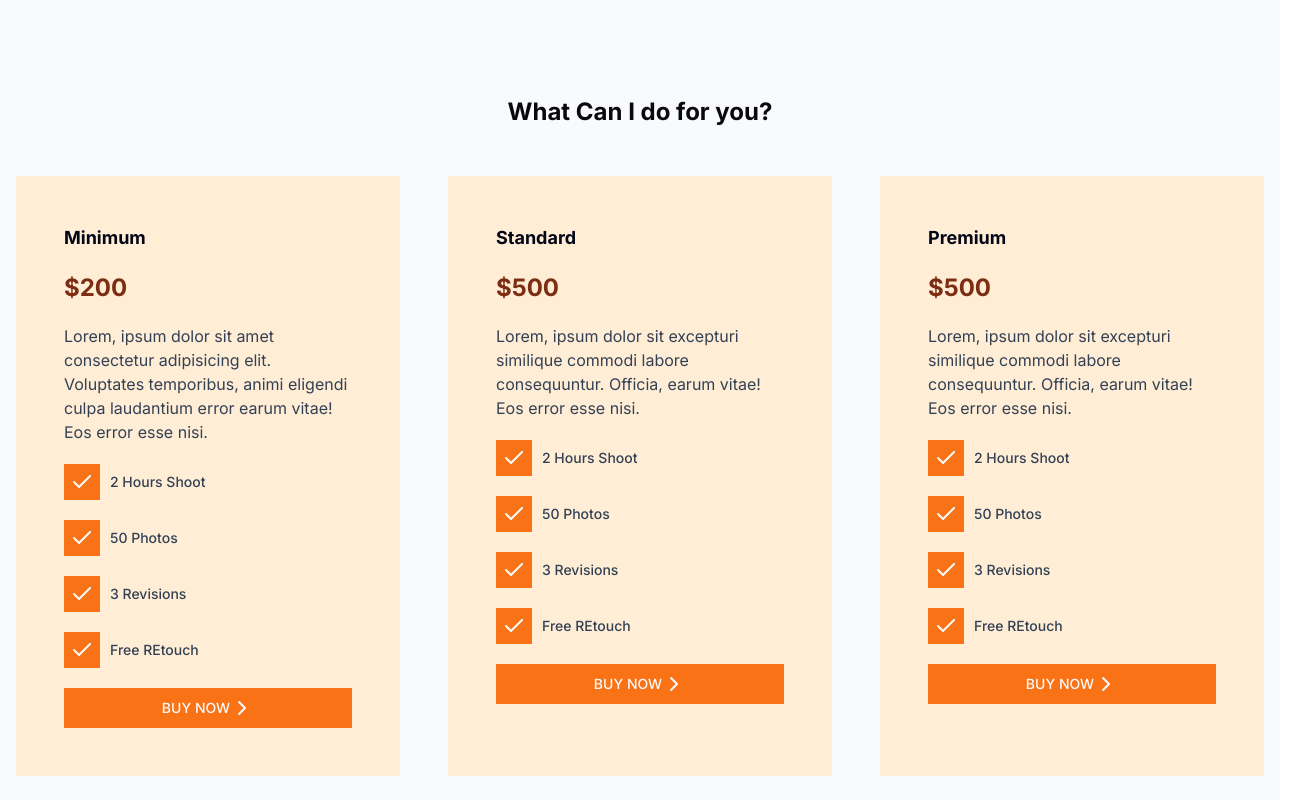
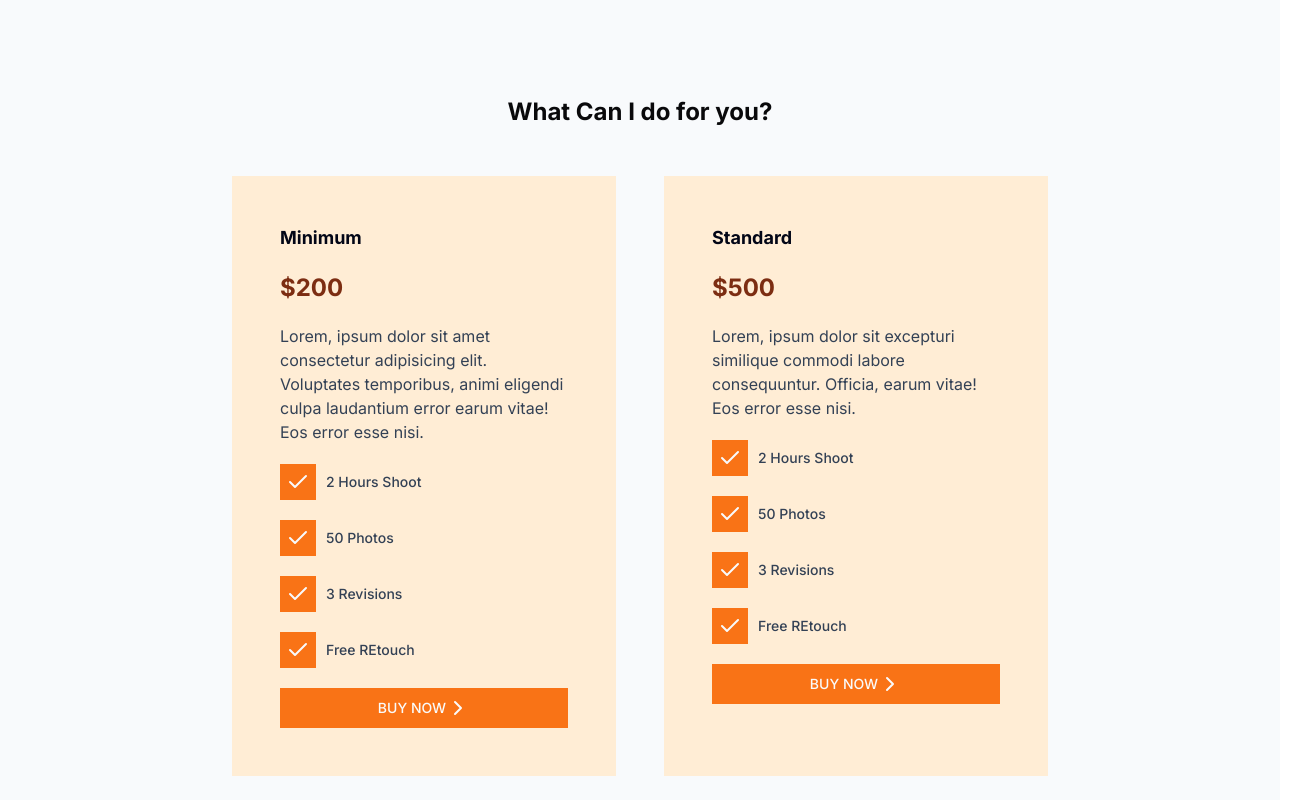
Before and after one commit to InfinityDevsHQ/photographer-portfolio-next, a Next.js app: page / in a window 1280 px wide. Shown: the part 900-1700 px from the top of the page, 1312 px wide, since content can reach past the window. Built offline with nearby package versions, Linux system fonts and the light colour scheme.

Commit message:
fix: pricing layout on small screens

```diff
--- a/components/homepage/pricing.tsx
+++ b/components/homepage/pricing.tsx
@@ -4,7 +4,7 @@ export default function Pricing() {
   return (
     <section className="flex flex-col items-center p-12 bg-dark-foreground">
       <h2 className="text-2xl font-bold">What Can I do for you?</h2>
-      <div className="p-12 flex flex-col lg:flex-row gap-12">
+      <div className="p-12 flex flex-col flex-wrap justify-center lg:flex-row gap-12">
         <PricingCard
           offerName="Minimum"
           price={200}
```
